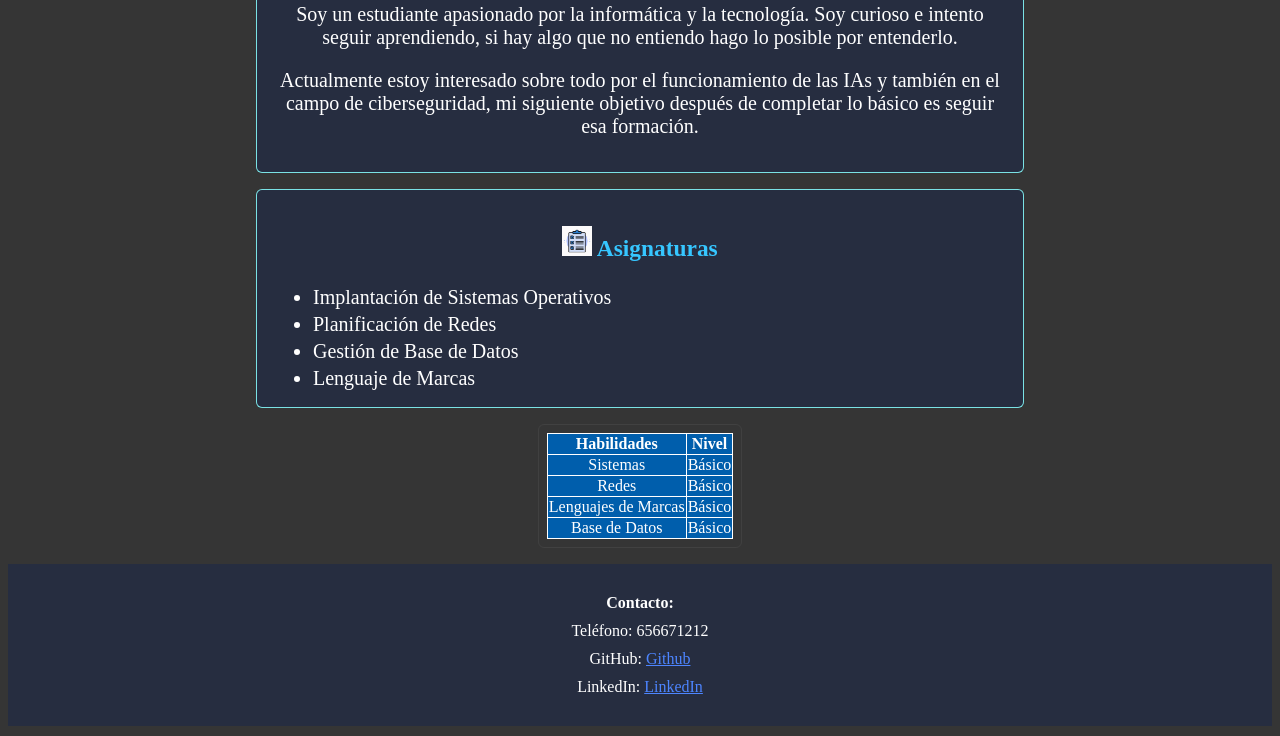
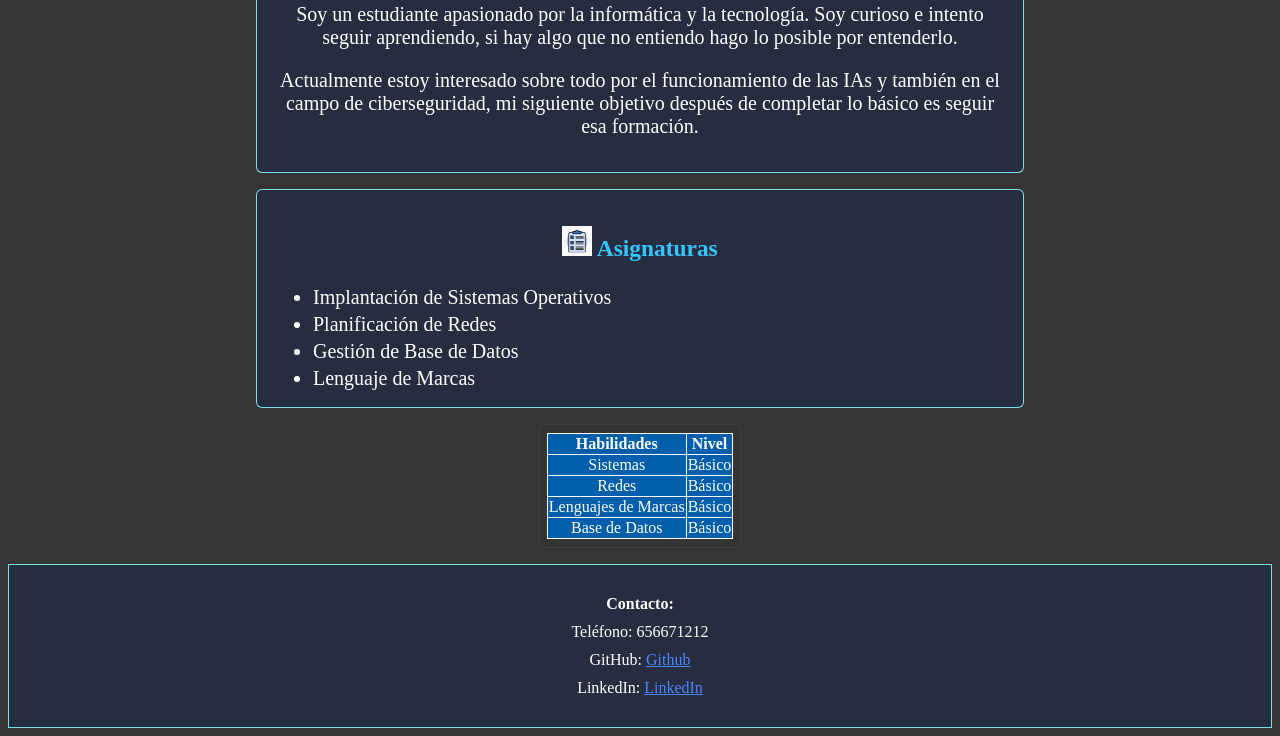
Before and after one commit to Gocoda24/Mi-Portfolio, a plain HTML site: page index.html in a window 1280 px wide. Shown: the part 623-1359 px from the top of the page. Drawn offline with Linux system fonts and the light colour scheme.

Commit message:
Add border to footer style

```diff
--- a/Styles/Estilo1.css
+++ b/Styles/Estilo1.css
@@ -191,6 +191,7 @@ th, td {
   padding: 1.25rem;
    text-align: center;
     background-color: rgba(31, 41, 70, 0.664);
+     border: 1px solid rgba(136, 255, 255, 0.863);
 }
 
 #footer p {
```
